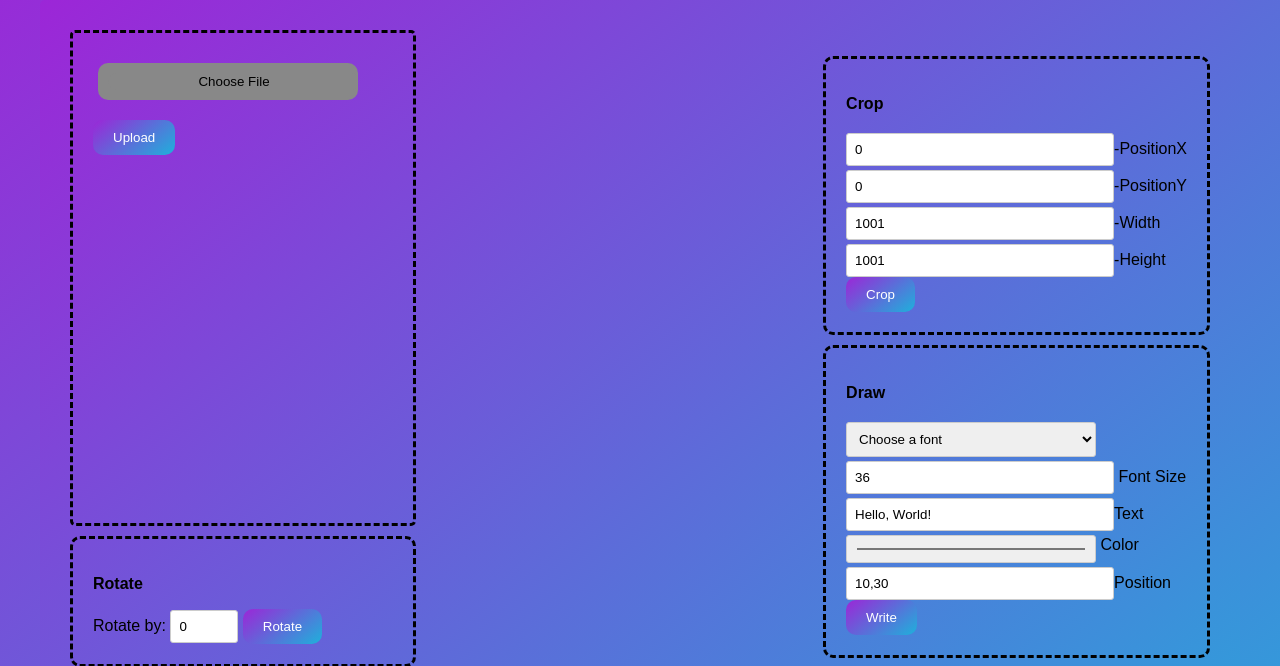
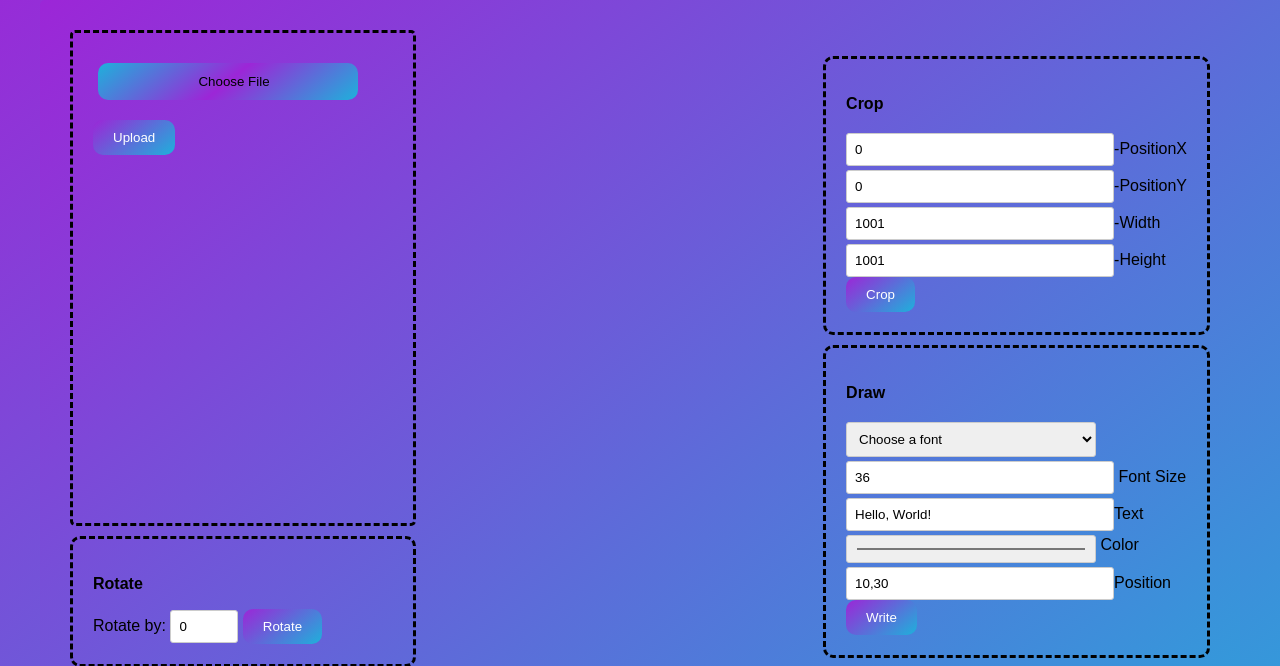
Before and after one commit to malleshkamati/Image_editor, a Flask app: page /features in a window 1280 px wide. Shown: the part 92-758 px from the top of the page. Run offline with Flask 3, Linux system fonts and the light colour scheme.

Commit message:
color of input column of file is updated

```diff
--- a/static/index.css
+++ b/static/index.css
@@ -82,7 +82,6 @@ p{
     height: 30%;
     width: 80%;
     border-radius: 10px;
-    background-color: #888;
     margin: 5px;
     margin-top: 10px;
     margin-bottom: 20px;
@@ -95,7 +94,9 @@ p{
   height: 120%;
   width: 105%;
 }
-
+.outer-box input[type="file"]{
+  background-image:linear-gradient(141deg,#1eb1db,#9c26d7,#1eb1db);
+}
 .buttonclass select,
 .buttonclass input[type="text"],
 .buttonclass input[type="number"],
```
